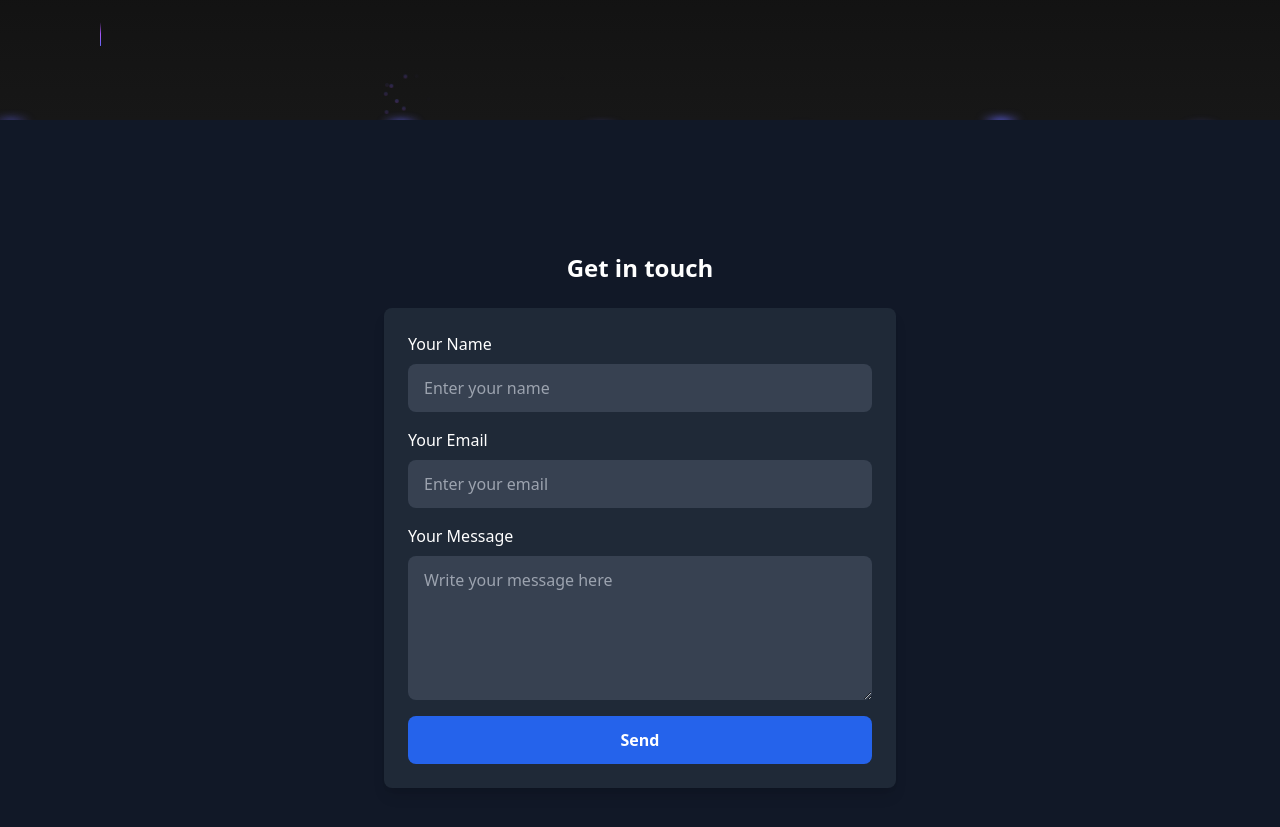
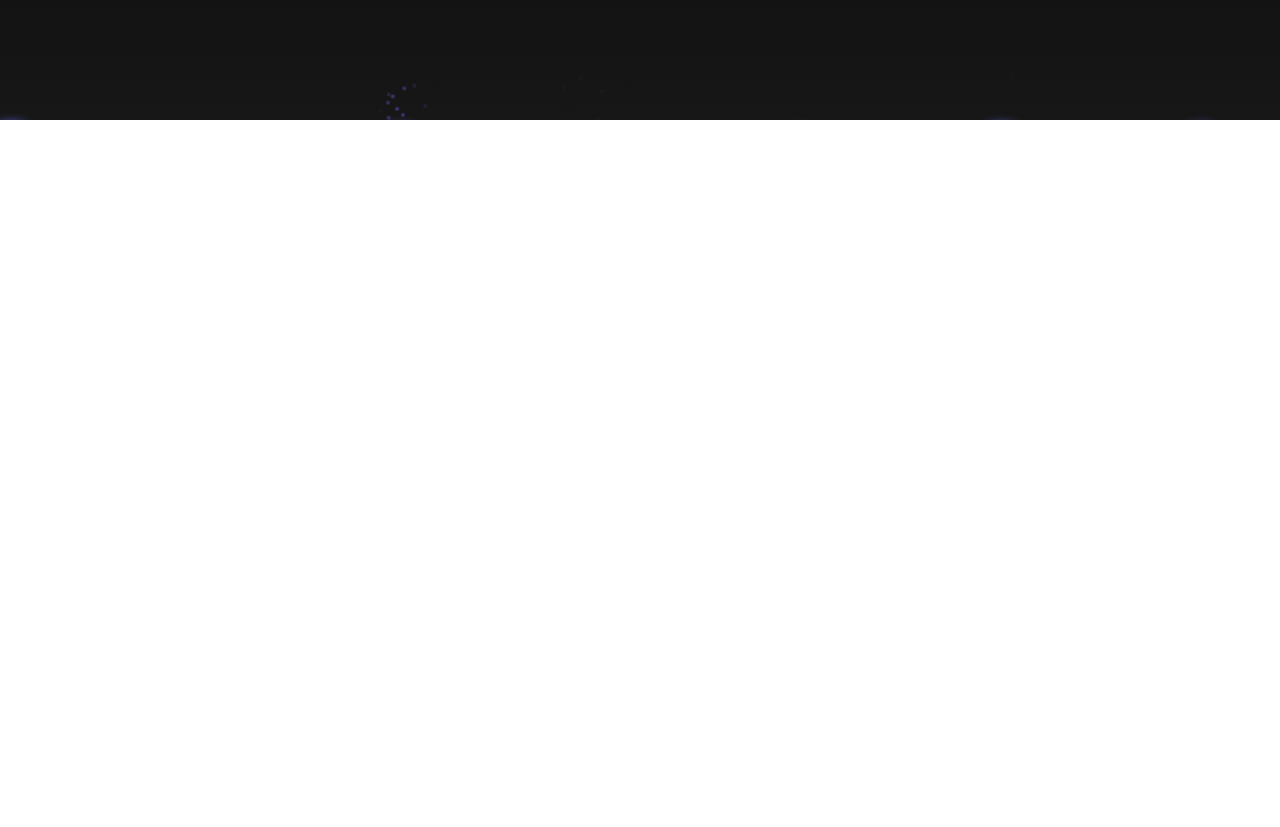
Before and after one commit to ishan-26/homepage, a React (Vite) app: page / in a window 1280 px wide. Shown: the part 5600-6427 px from the top of the page. After the commit the page ends 5720 px from the top, so only its background shows below. Built offline with nearby package versions, Linux system fonts and the light colour scheme.

Commit message:
Update App.jsx

```diff
--- a/src/App.jsx
+++ b/src/App.jsx
@@ -4,7 +4,6 @@ import LampDemo from './components/LampDemo';
 import BackgroundBeamsWithCollisionDemo from './components/Beam';
 import HeroScrollDemo from './components/Home';
 import FloatingNavDemo from './components/Navbar';
-import Contact from './components/Contact';
 
 function App() {
   return (
@@ -29,10 +28,6 @@ function App() {
       <div id="beam">
       <BackgroundBeamsWithCollisionDemo />
       </div>
-        <div>
-        <Contact/>
-      </div>
-
 
     </div>
   );
```
